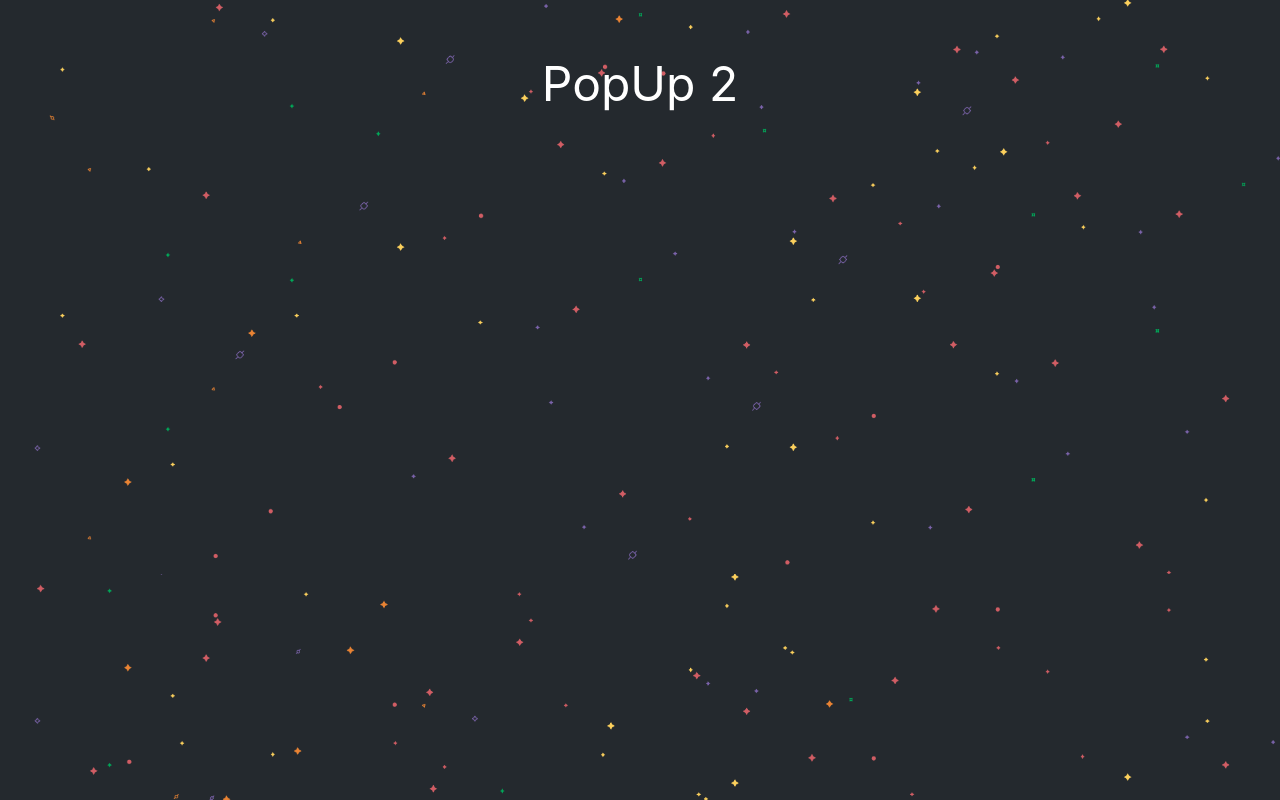
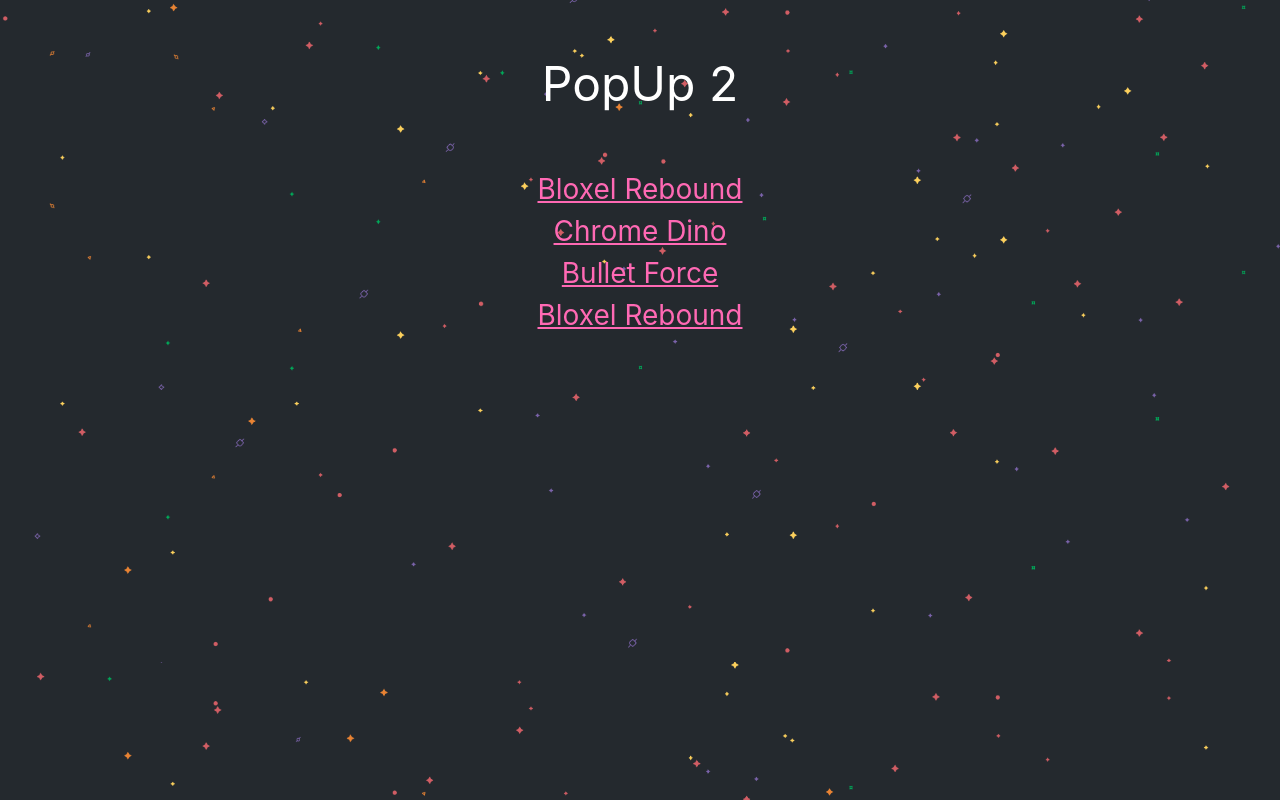
Before and after one commit to 12brendon34/Extension-Site, a plain HTML site: page index.html in a window 1280 px wide. Drawn offline with Linux system fonts and the light colour scheme.

Commit message:
make some links

```diff
--- a/index.html
+++ b/index.html
@@ -9,5 +9,11 @@
 	</head>
 	<body>
 	  <p class="center" style="color: rgb(255, 255, 255); font-size: 48px; text-align: center !important;">PopUp 2</p>
+	  <center>
+	  	<a href="Bloxel_Rebound/index.html">Bloxel Rebound</a><br>
+	  	<a href="Chrome_Dino/index.html">Chrome Dino</a><br>
+	  	<a href="Bullet_Force/index.html">Bullet Force</a><br>
+	  	<a href="Bloxel_Rebound/index.html">Bloxel Rebound</a><br>
+	  </center>
 	</body>
 </html>
--- a/styles.css
+++ b/styles.css
@@ -3,10 +3,15 @@
     line-height: 1.5;
     background-color: #24292e;
     background-image: url(images/Background.png);
-    background-size: contain;
+    background-size: attributume;
     background-size: cover;
     background-position: center;
 }
 html {
     -webkit-text-size-adjust: 100%;
 }
+a {
+  color: hotpink;
+  font-size: 28px;
+  text-align: center;
+}
```
